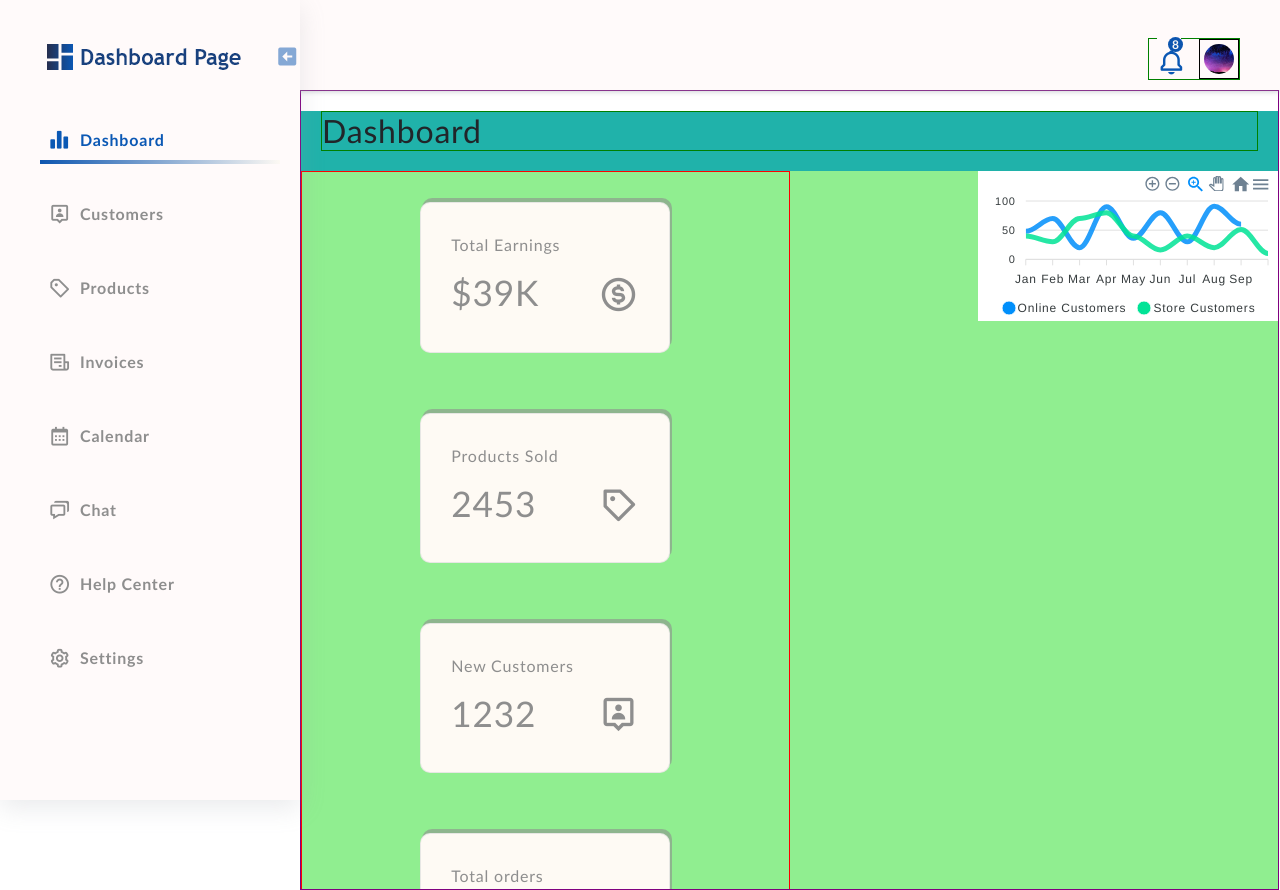
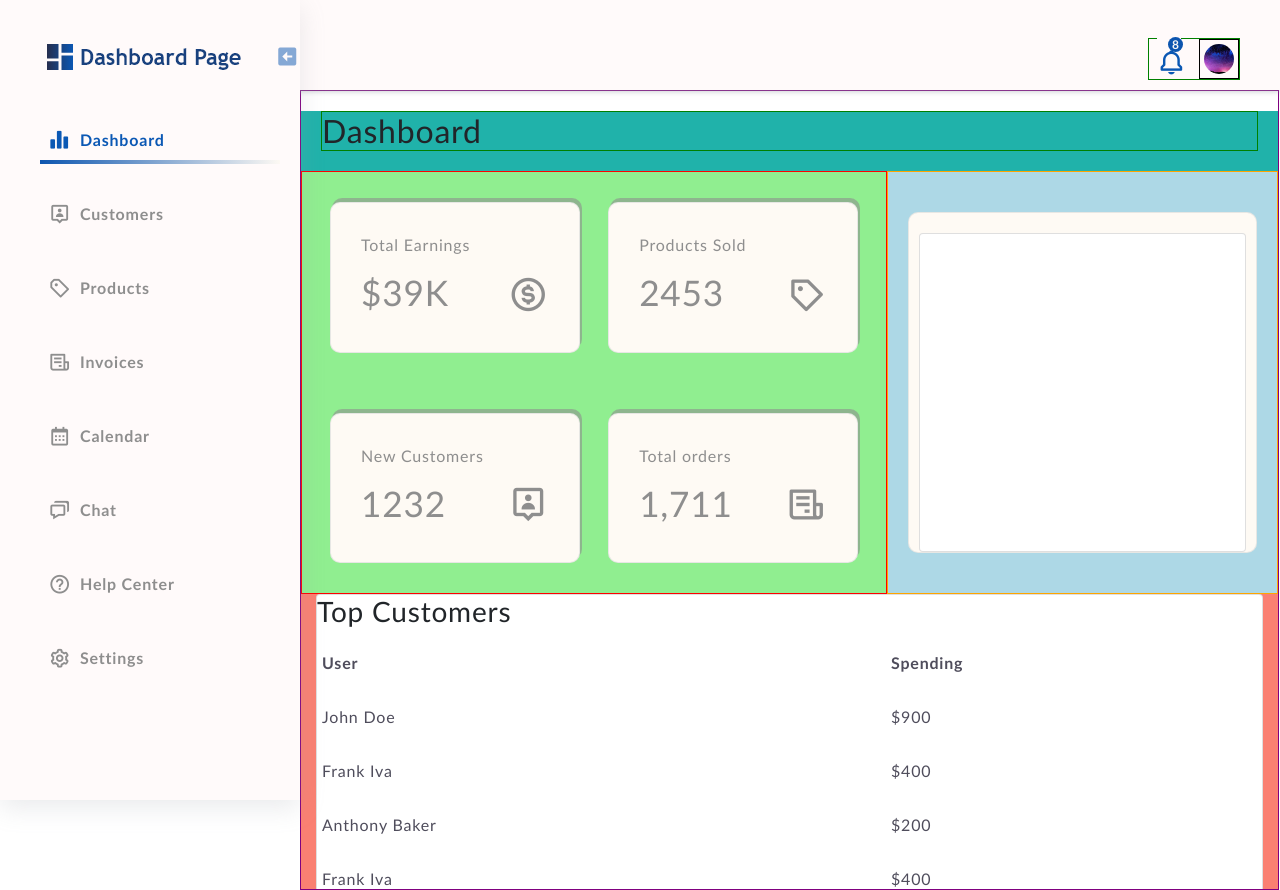
Before and after one commit to banuaggun/dashboard-design, a React (Create React App) app: page / in a window 1280 px wide. Built offline with nearby package versions, Linux system fonts and the light colour scheme.

Commit message:
dashboard style trials

```diff
--- a/package.json
+++ b/package.json
@@ -15,7 +15,7 @@
     "node-sass": "6.0.1",
     "prop-types": "15.7.2",
     "react": "18.0.0",
-    "react-apexcharts": "1.3.9",
+    "react-apexcharts": "1.4.0",
     "react-bootstrap": "2.4.0",
     "react-dom": "18.0.0",
     "react-native": "0.64.2",
--- a/src/pages/dashboard/Dashboard.jsx
+++ b/src/pages/dashboard/Dashboard.jsx
@@ -189,27 +189,27 @@ const Dashboard = () => {
             ))}
           </div>
         </div>
-        <div className="first__right">
-          <div className="first__right__card">
+        <div className="dashboard__first__right">
+          <div className="dashboard__first__right__card__area">
+            <div className="dashboard__first__right__card__area__content card fullHeight">
               {/* graphic area */}
               <Chart
                 options={chartOptions.options}
                 series={chartOptions.series}
                 type="line"
                 height="100%"
-              top="40px"
-              right="40px"
-              position="absolute"
-              className="first__right__card__graphic"
+                className="dashboard__first__right__card__area__content__graphic"
               />
+              {/* again arrangement */}
             </div>
           </div>
-        <div className="dashboard__col__6 col-6">
-          <div className="card">
-            <div className="cardHeader tableCardHeader">
+        </div>
+        <div className="dashboard__second col-6">
+          <div className="dashboard__second__left card">
+            <div className="dashboard__second__left__header cardHeader tableCardHeader">
               <h3>Top Customers</h3>
             </div>
-            <div className="cardBody">
+            <div className="dashboard__second__left__body cardBody">
               {/* table area */}
               <Table
                 headData={topCustomers.head}
@@ -218,11 +218,12 @@ const Dashboard = () => {
                 renderBody={(item, index) => renderCustomerBody(item, index)}
               />
             </div>
-            <div className="cardFooter">
+            <div className="dashboard__second__left__footer cardFooter">
               <Link to="/">View All</Link>
             </div>
-          </div>
-        </div>
+          </div>{" "}
+          {/* dashboard__second__left__card */}
+          <div className="dashboard__second__right__card">
             <div className="col-6">
               <div className="card">
                 <div className="cardHeader">
@@ -241,6 +242,10 @@ const Dashboard = () => {
                 </div>
               </div>
             </div>
+          </div>{" "}
+          {/* dashboard__second__right__card */}
+        </div>{" "}
+        {/* dashboard__second */}
       </div>
     </div>
   );
--- a/src/pages/dashboard/_dashboard.scss
+++ b/src/pages/dashboard/_dashboard.scss
@@ -49,6 +49,16 @@
     &__right{
       width:100%;
       height:auto;
+
+      &__card{
+        position:absolute;
+        margin:20px;
+        border:1px solid black;
+
+        &__graphic{
+          color:green;
+        }
+      }
     }
   }
 
--- a/src/pages/dashboard/_dashboard3.scss
+++ b/src/pages/dashboard/_dashboard3.scss
@@ -29,7 +29,7 @@
 
       width:100%;
       @include responsive('large'){
-        width:50%;
+        width:60%;
       }
       &__status__card{
         @include responsive('xsmall'){
@@ -63,28 +63,63 @@
 
     &__right{
       display:flex;
+      justify-content:center;
+      align-items:center;
       width:100%;
       height:auto;
-      margin:30px auto;
+      margin:0px auto;
       border:1px solid black;
-
+      background-color:lightblue;
       @include responsive('large'){
-        width:50%;
+        width:40%;
         display:flex;
         border:1px solid orange;
       }
 
-      &__card{
-        display:none;
-        &__graphic{
-          display:none;
+      &__card__area{
+        position:relative;
+        width:calc(100% - 40px);
+        height:calc(100% - 80px);
+        background-color:map-get($colors, background, light);
+        padding:20px 10px;
+        border-radius:map-get($radius, radius2);
+        border:1px solid map-get($colors, icon, dark);
+        &__content{
+          width:calc(100% - 20px);
+          height:calc(100% - 20px);
+          position:absolute;
+
+          &__graphic{
+            width:auto;
+            display:none;
+          }
         }
       }
 
 
     }
 
+   .apexcharts-canvas{
+     width:100%;
+     height:auto;
+     position:relative;
+     height:max-content;
+   }
 
+
+  }
+
+  &__second{
+    background-color:salmon;
+    width:100%;
+    height:auto;
+    display:flex;
+    flex-direction:column;
+
+    &__left__card{
+      width:calc(100% - 20px);
+      margin:10px;
+    }
   }
 
   &__col__6{
```
Lines whose indentation alone changed are shown as unchanged.
